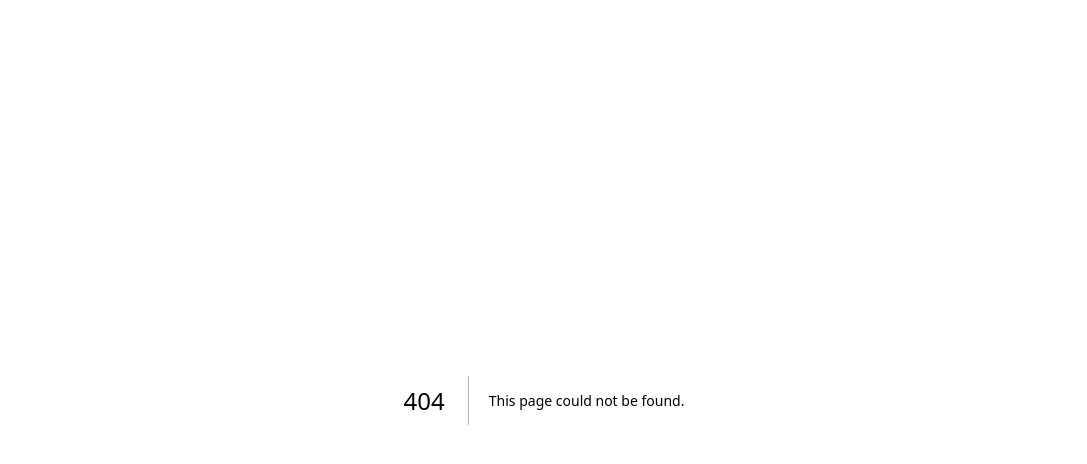
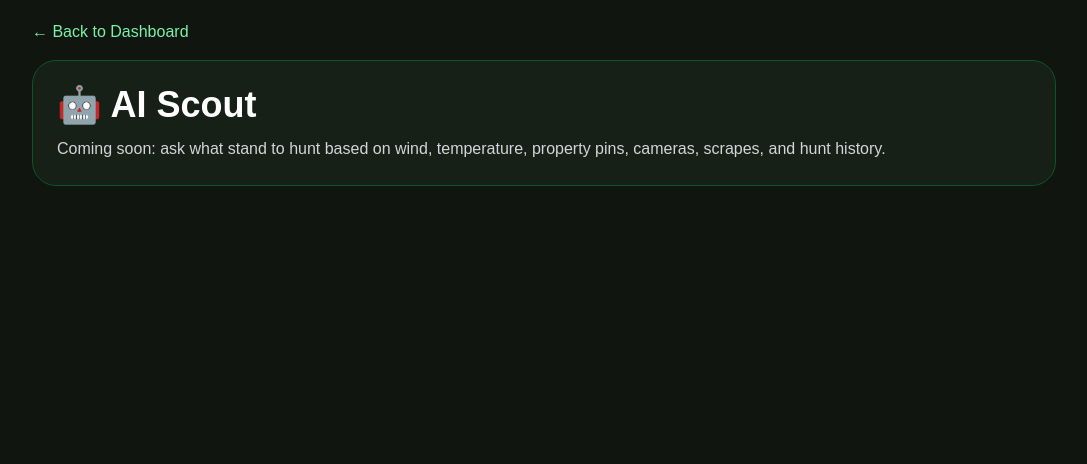
Before and after one commit to Ethan19988/deer-intel, a Next.js app in the folder deer-intel-v2/: page /ai in a window 1280 px wide. Before the commit this address had no page. Shown: the top 464 px of the page, without its empty margins (96-1183 px from the left). Built offline with nearby package versions, Linux system fonts and the light colour scheme.

Commit message:
v0.3 - Working dashboard pages

```diff
--- /dev/null
+++ b/deer-intel-v2/app/ai/page.tsx
@@ -0,0 +1,17 @@
+export default function AIPage() {
+  return (
+    <main className="min-h-screen bg-[#10150f] text-white p-5">
+      <section className="max-w-5xl mx-auto">
+        <a href="/" className="text-green-300">← Back to Dashboard</a>
+
+        <div className="mt-4 rounded-3xl border border-green-900 bg-[#172016] p-6">
+          <h1 className="text-4xl font-bold">🤖 AI Scout</h1>
+          <p className="mt-3 text-gray-300">
+            Coming soon: ask what stand to hunt based on wind, temperature,
+            property pins, cameras, scrapes, and hunt history.
+          </p>
+        </div>
+      </section>
+    </main>
+  );
+}
--- /dev/null
+++ b/deer-intel-v2/app/cameras/page.tsx
@@ -0,0 +1,13 @@
+export default function CamerasPage() {
+  return (
+    <main className="min-h-screen bg-[#10150f] text-white p-5">
+      <section className="max-w-5xl mx-auto">
+        <a href="/" className="text-green-300">← Back to Dashboard</a>
+        <div className="mt-4 rounded-3xl border border-green-900 bg-[#172016] p-6">
+          <h1 className="text-4xl font-bold">📷 Cameras</h1>
+          <p className="mt-3 text-gray-300">Coming soon: trail camera locations, photo logs, batteries, SD cards, and buck history.</p>
+        </div>
+      </section>
+    </main>
+  );
+}
--- /dev/null
+++ b/deer-intel-v2/app/hunt-log/page.tsx
@@ -0,0 +1,13 @@
+export default function HuntLogPage() {
+  return (
+    <main className="min-h-screen bg-[#10150f] text-white p-5">
+      <section className="max-w-5xl mx-auto">
+        <a href="/" className="text-green-300">← Back to Dashboard</a>
+        <div className="mt-4 rounded-3xl border border-green-900 bg-[#172016] p-6">
+          <h1 className="text-4xl font-bold">📖 Hunt Log</h1>
+          <p className="mt-3 text-gray-300">Coming soon: hunt date, stand, wind, deer seen, shot opportunities, and notes.</p>
+        </div>
+      </section>
+    </main>
+  );
+}
--- /dev/null
+++ b/deer-intel-v2/app/stands/page.tsx
@@ -0,0 +1,13 @@
+export default function StandsPage() {
+  return (
+    <main className="min-h-screen bg-[#10150f] text-white p-5">
+      <section className="max-w-5xl mx-auto">
+        <a href="/" className="text-green-300">← Back to Dashboard</a>
+        <div className="mt-4 rounded-3xl border border-green-900 bg-[#172016] p-6">
+          <h1 className="text-4xl font-bold">🪜 Stands</h1>
+          <p className="mt-3 text-gray-300">Coming soon: treestand locations, best winds, access notes, and hunt history.</p>
+        </div>
+      </section>
+    </main>
+  );
+}
```
